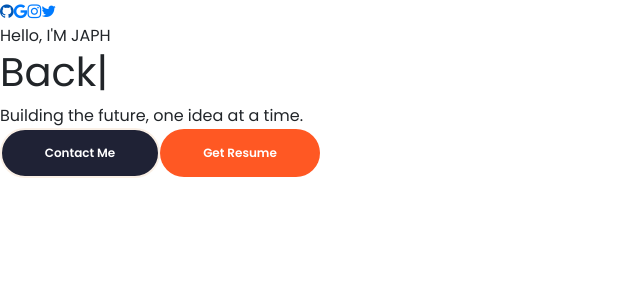
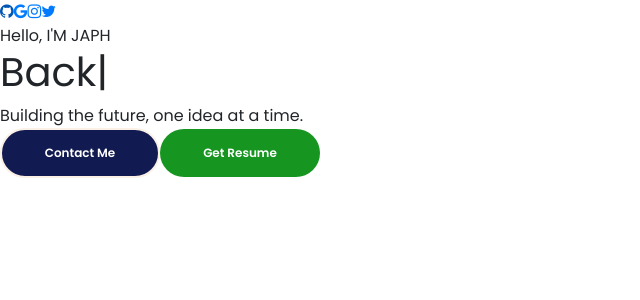
Before and after one commit to japhdev/client, a React (Create React App) app: page / in a window 1280 px wide. Shown: the top 300 px of the page, without its empty margins (0-640 px from the left). Built offline with nearby package versions, Linux system fonts and the light colour scheme; a web font is replaced by a local one.

Commit message:
Refactor CSS variables and button styles: update dark-orange to dark-purple and improve scrollbar and button background colors

```diff
--- a/src/App.css
+++ b/src/App.css
@@ -7,7 +7,7 @@
     --sea-green-shadow: rgba(11, 190, 173,0.4);
     --header-hamburger-background : rgba(11, 190, 173,0.8);
     --orange: #F57F17;
-    --dark-orange: #FF5823;
+    --dark-purple: #2d15a7;
     --orange-shadow: rgba(245, 127, 23,0.2);
     --white: #ffffff;
     --black: #333333;
--- a/src/index.css
+++ b/src/index.css
@@ -98,7 +98,7 @@ body ::-webkit-scrollbar-thumb {
   color: var(--white);
   border: 2px solid linen;
   font-size: 12px;
-  background-color: #1f2235;
+  background-color: #111a51;
 }
 /* @media only screen and (max-width: 414px) {
   .primary-btn {
@@ -108,15 +108,15 @@ body ::-webkit-scrollbar-thumb {
 
 .primary-btn:hover {
   color: aliceblue;
-  border: 2px solid #ff5823;
-  background-color: #1f2235;
+  border: 2px solid #636263;
+  background-color: #1f22351c;
 }
 
 .highlighted-btn {
   color: var(--white);
 
   font-size: 12px;
-  background-color: #ff5823;
+  background-color: #169520;
 }
 @media only screen and (max-width: 568px) {
   .highlighted-btn {
```
